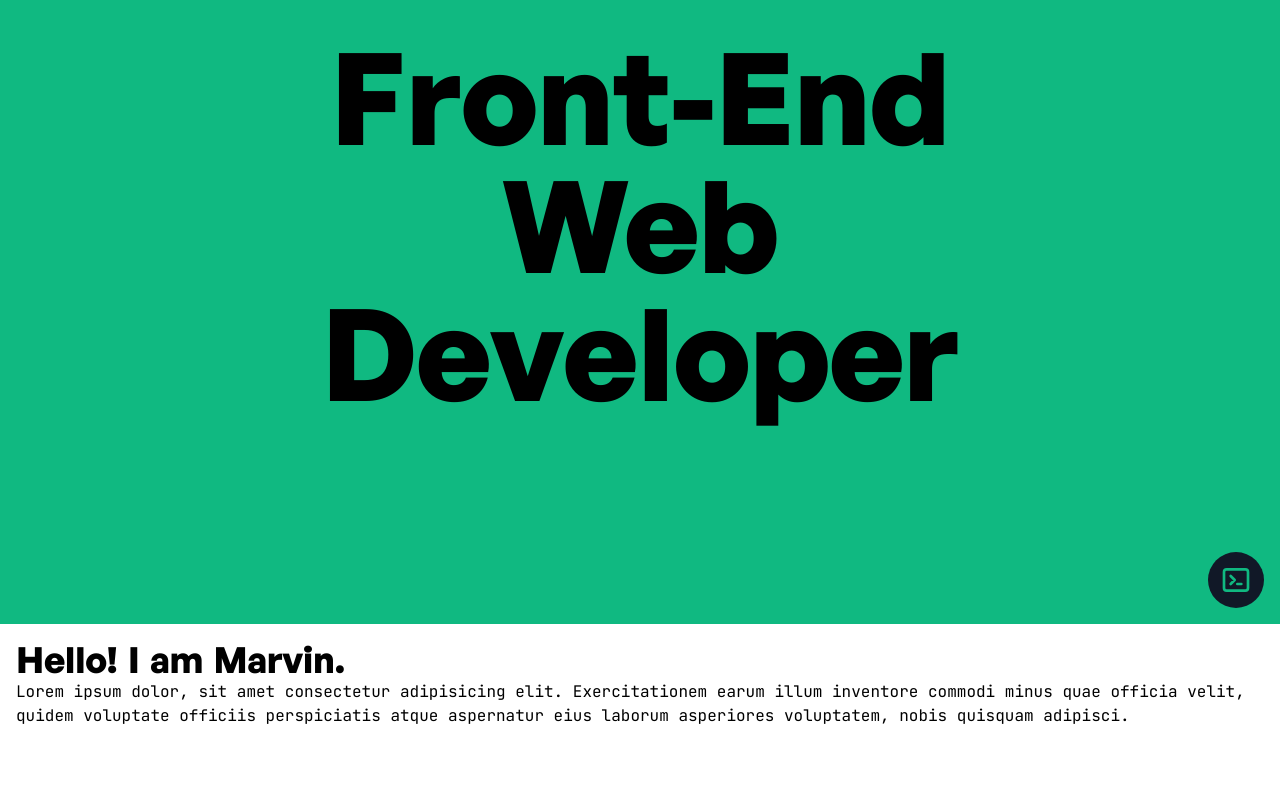
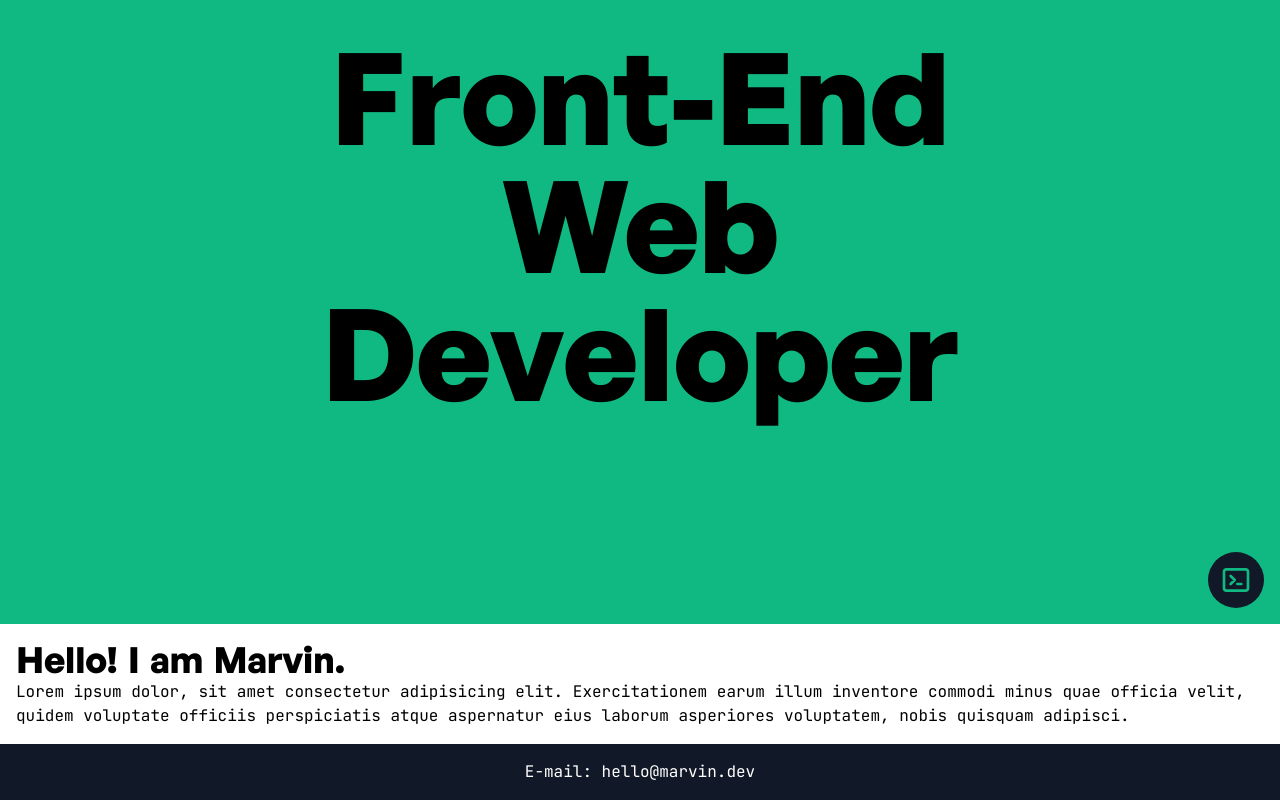
Before and after one commit to iamthismarvin/marvin.dev-v2, a Vue app: page / in a window 1280 px wide. Shown: the part 176-976 px from the top of the page. Before the commit the page ends 920 px from the top, so only its background shows below. Built offline with nearby package versions, Linux system fonts and the light colour scheme.

Commit message:
NEW: Create [Contact] section.

```diff
--- /dev/null
+++ b/src/sections/Contact.vue
@@ -0,0 +1,15 @@
+<template>
+  <footer class="bg-gray-900 flex justify-center p-4 text-white">
+    <p>E-mail: <a href="mailto:hello@marvin.dev">hello@marvin.dev</a></p>
+  </footer>
+</template>
+
+<script lang="ts">
+import Vue from 'vue';
+
+export default Vue.extend({
+  name: 'Contact',
+});
+</script>
+
+<style lang="scss" scoped></style>
--- a/src/views/Home.vue
+++ b/src/views/Home.vue
@@ -1,7 +1,7 @@
 <template>
   <div class="home">
     <Hero id="Home" title="Front-End Web Developer" />
-    <div id="Contact" class="p-4">
+    <div id="Stack" class="p-4">
       <h1>Hello! I am Marvin.</h1>
       <p>
         Lorem ipsum dolor, sit amet consectetur adipisicing elit. Exercitationem earum illum
@@ -9,6 +9,7 @@
         aspernatur eius laborum asperiores voluptatem, nobis quisquam adipisci.
       </p>
     </div>
+    <Contact id="Contact" />
   </div>
 </template>
 
@@ -21,7 +22,8 @@ export default Vue.extend({
     title: 'Home',
   },
   components: {
-    Hero: () => import('@/components/Hero.vue'),
+    Contact: () => import('@/sections/Contact.vue'),
+    Hero: () => import('@/sections/Hero.vue'),
   },
 });
 </script>
```
Also changed, not shown: src/sections/Hero.vue (renamed from src/components/Hero.vue).
